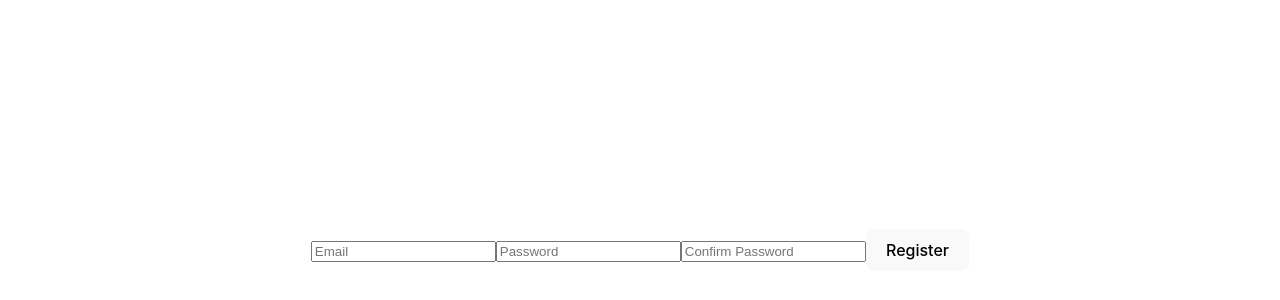
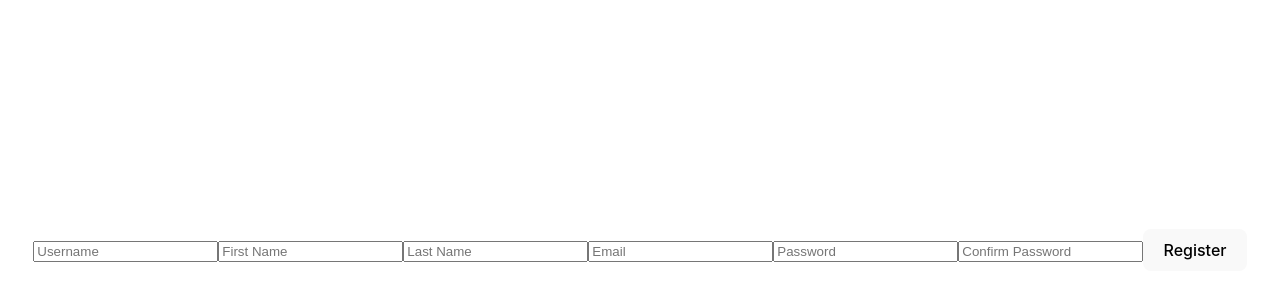
Before and after one commit to Heshbon/social-media-dashboard, a React (Vite) app in the folder frontend/: page /register in a window 1280 px wide. Shown: the part 150-450 px from the top of the page. Built offline with nearby package versions, Linux system fonts and the light colour scheme.

Commit message:
Fix registration form: Added username, first name, and last name fields

```diff
--- a/frontend/src/components/Auth/Register.jsx
+++ b/frontend/src/components/Auth/Register.jsx
@@ -3,6 +3,9 @@ import { useNavigate } from "react-router-dom";
 import { registerUser } from "../../services/api";
 
 const Register = () => {
+  const [username, setUsername] = useState("");
+  const [firstname, setFirstName] = useState("");
+  const [lastname, setLastName] = useState("");
   const [email, setEmail] = useState("");
   const [password, setPassword] = useState("");
   const [confirmPassword, setConfirmPassword] = useState("");
@@ -14,7 +17,7 @@ const Register = () => {
     e.preventDefault();
     setError(null);
 
-    if (!email || !password || !confirmPassword) {
+    if (!email || !password || !confirmPassword || !username || !firstname || !lastname) {
       setError("All fields are required");
       return;
     }
@@ -25,7 +28,7 @@ const Register = () => {
 
     setLoading(true);
     try {
-      const user = await registerUser({email, password});
+      const user = await registerUser({username, firstname, lastname, email, password});
       if (user) navigate("/dashboard");
     } catch (error) {
       setError("Registration failed");
@@ -36,6 +39,9 @@ const Register = () => {
 
   return (
     <form onSubmit={handleSubmit}>
+      <input type="text" value={username} onChange={(e) => setUsername(e.target.value)} placeholder="Username" required />
+      <input type="text" value={firstname} onChange={(e) => setFirstName(e.target.value)} placeholder="First Name" required />
+      <input type="text" value={lastname} onChange={(e) => setLastName(e.target.value)} placeholder="Last Name" required />
       <input type="email" value={email} onChange={(e) => setEmail(e.target.value)} placeholder="Email" required />
       <input type="password" value={password} onChange={(e) => setPassword(e.target.value)} placeholder="Password"  required />
       <input type="password" value={confirmPassword} onChange={(e) => setConfirmPassword(e.target.value)} placeholder="Confirm Password" required/>
```
